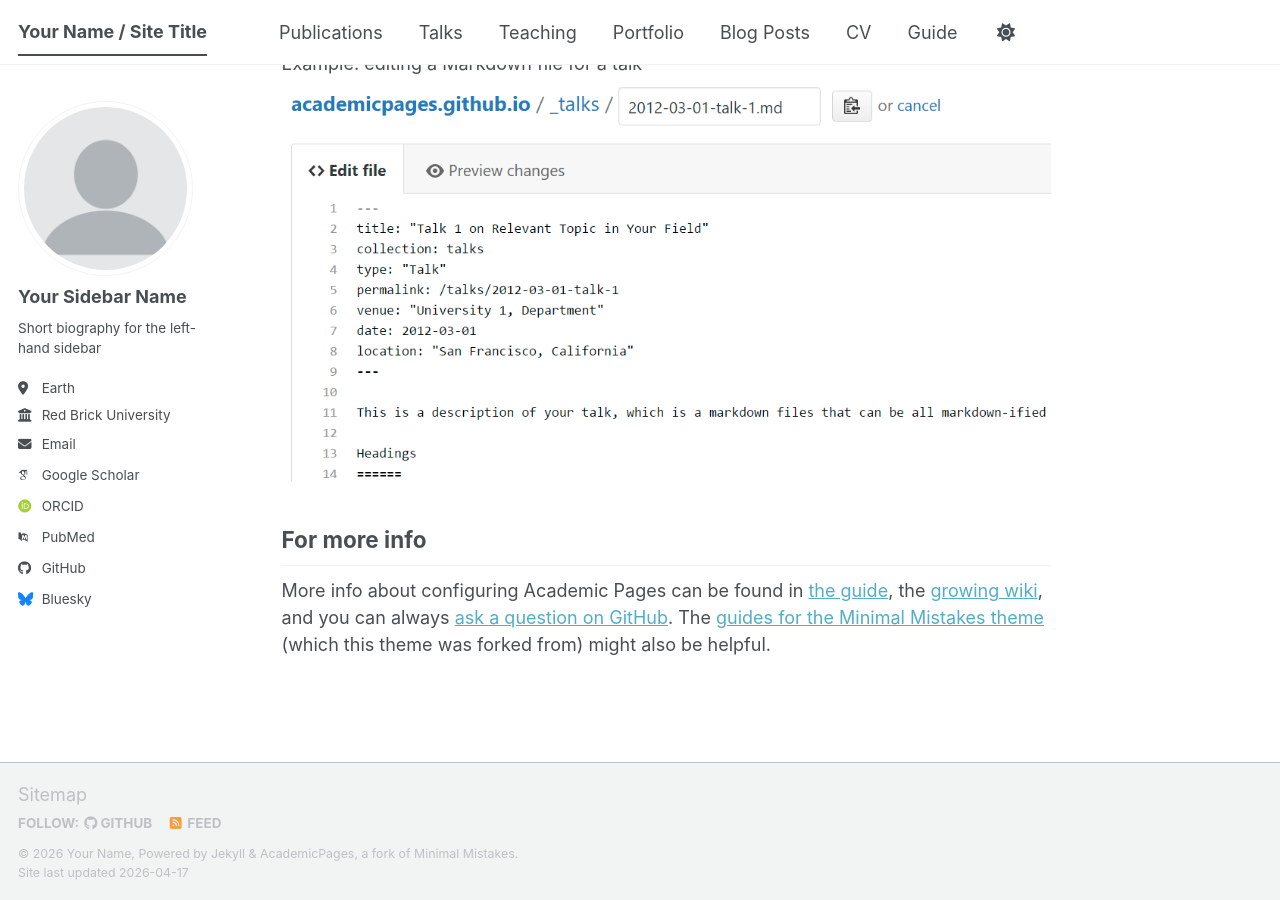
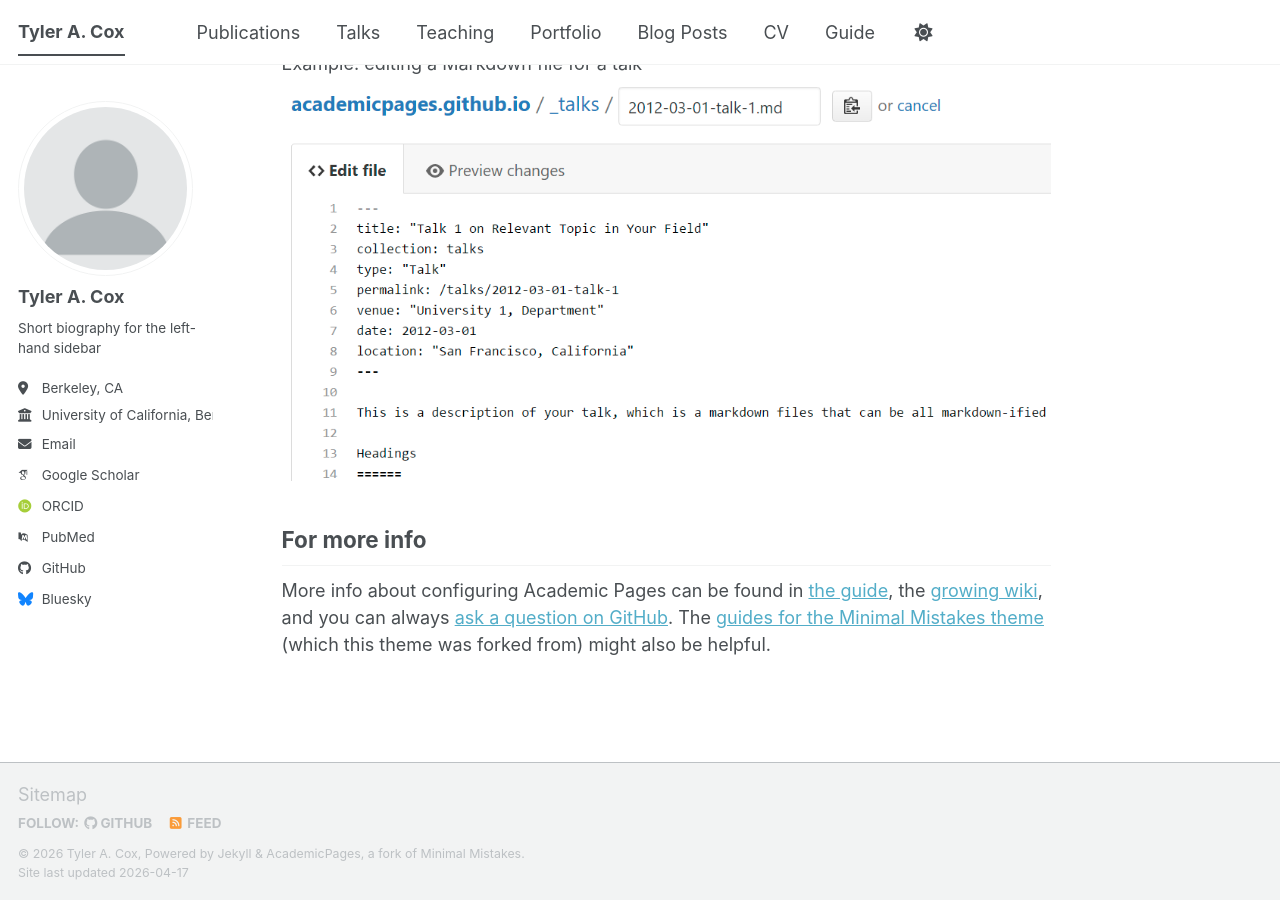
Before and after one commit to tyler-a-cox/tyler-a-cox.github.io, a Jekyll site: the page built from _pages/about.md, in a window 1280 px wide and 900 px high, scrolled down 2720 px. Built offline with Jekyll 4.4.1, drawn with Linux system fonts in a browser that asks for light colours; some web fonts are replaced; a script bundle is joined from its source files by our own code; library files that are not in the unit come from our copies.

Commit message:
Update _config.yml

```diff
--- a/_config.yml
+++ b/_config.yml
@@ -9,11 +9,11 @@
 # Basic Site Settings
 locale                   : "en-US"
 site_theme               : "default" # The available themes options are "default", "air", "sunrise", "mint", "dirt" and "contrast"
-title                    : "Your Name / Site Title"
+title                    : "Tyler A. Cox"
 title_separator          : "-"
-name                     : &name "Your Name"
+name                     : &name "Tyler A. Cox"
 description              : &description "Your Name's academic portfolio"   # Update this with a general description of your site, this is the default if not overridden by a page
-url                      : https://academicpages.github.io # The base hostname & protocol for your site e.g. "https://[your GitHub username].github.io",
+url                      : https://tyler-a-cox.github.io # The base hostname & protocol for your site e.g. "https://[your GitHub username].github.io",
                                                            # or if you already have some other page hosted on Github then use "https://[your GitHub username].github.io/[Your Repo Name]"
 baseurl                  : "" # the subpath of your site, e.g. "/blog"
 repository               : "academicpages/academicpages.github.io"
@@ -24,13 +24,13 @@ repository               : "academicpages/academicpages.github.io"
 author:
   # Biographic information
   avatar           : "profile.png"
-  name             : "Your Sidebar Name"
-  pronouns         : # example: "she/her"
+  name             : "Tyler A. Cox"
+  pronouns         : # example: "he/him"
   bio              : "Short biography for the left-hand sidebar"
-  location         : "Earth"
-  employer         : "Red Brick University"
+  location         : "Berkeley, CA"
+  employer         : "University of California, Berkeley"
   uri              : # URL
-  email            : "none@example.org"
+  email            : "tyler.a.cox@berkeley.edu"
 
   # Academic websites
   academia         : # URL
```
